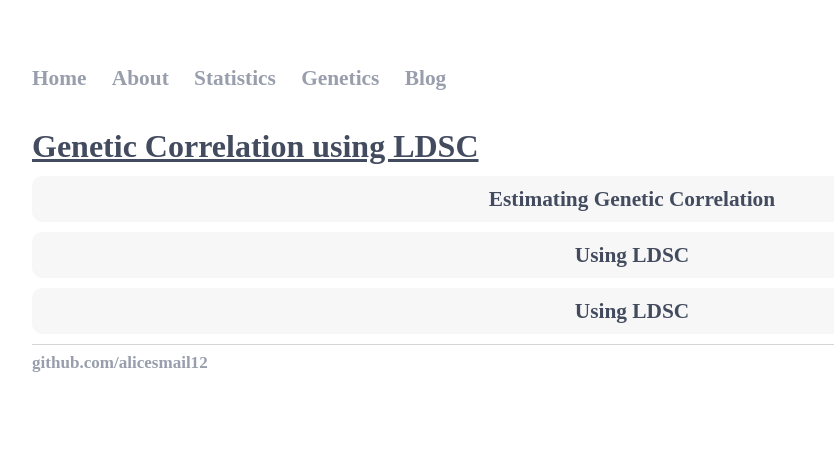
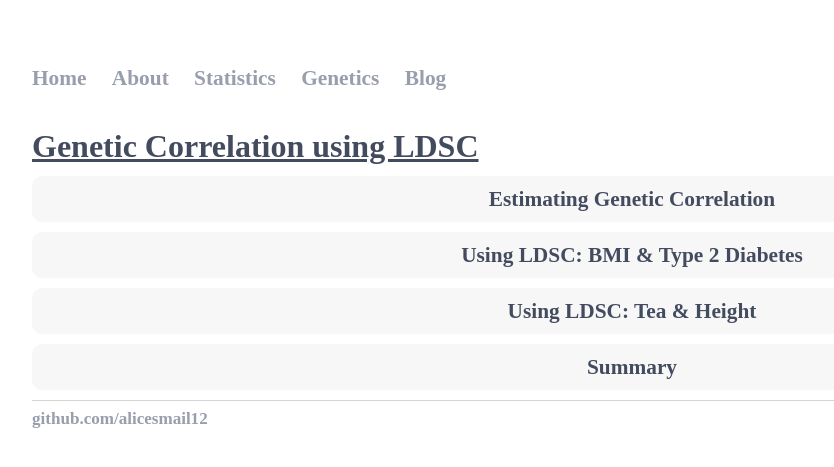
Before and after one commit to alicesmail12/alicesmail12.github.io, a Jekyll site: the page Genetics/Genetic-Correlation-Using-LDSC.html, which Jekyll copies as it is, in a window 1280 px wide. Shown: the top 467 px of the page, without its empty margins (8-842 px from the left). Built offline with Jekyll 4.4.1, drawn with Linux system fonts in a browser that asks for light colours; some web fonts are replaced.

Commit message:
Update Genetic-Correlation-Using-LDSC.html

```diff
--- a/Genetics/Genetic-Correlation-Using-LDSC.html
+++ b/Genetics/Genetic-Correlation-Using-LDSC.html
@@ -475,7 +475,7 @@ document.getElementById(divId).style.display='block';}
 else{document.getElementById(divId).style.display = 'none';}}
 // ]]></script>
 
-<p><button2 onclick="javascript:ShowHide('HiddenDiv2')" type="button2">Using LDSC</button2></p>
+<p><button2 onclick="javascript:ShowHide('HiddenDiv2')" type="button2">Using LDSC: BMI & Type 2 Diabetes</button2></p>
 <div class="mid" id="HiddenDiv2" style="display: none;">
 
 <h2>
@@ -802,7 +802,7 @@ else{document.getElementById(divId).style.display = 'none';}}
 // ]]></script>
 
 
-<p><button2 onclick="javascript:ShowHide('HiddenDiv3')" type="button2">Using LDSC</button2></p>
+<p><button2 onclick="javascript:ShowHide('HiddenDiv3')" type="button2">Using LDSC: Tea & Height</button2></p>
 <div class="mid" id="HiddenDiv3" style="display: none;">
 
 <h2>
@@ -953,6 +953,19 @@ The genetic correlation between tea consumption &amp; height is
 <bold>0.03</bold>, which is not significant (<bold>p=0.12</bold>).
 </li>
 </ul>
+
+</div>
+<script type="text/javascript">// <![CDATA[
+function ShowHide(divId)
+{if(document.getElementById(divId).style.display == 'none'){
+document.getElementById(divId).style.display='block';}
+else{document.getElementById(divId).style.display = 'none';}}
+// ]]></script>
+
+
+<p><button2 onclick="javascript:ShowHide('HiddenDiv4')" type="button2">Summary</button2></p>
+<div class="mid" id="HiddenDiv4" style="display: none;">
+
 <h2>
 <u>4. Conclusion</u>
 </h2>
```
